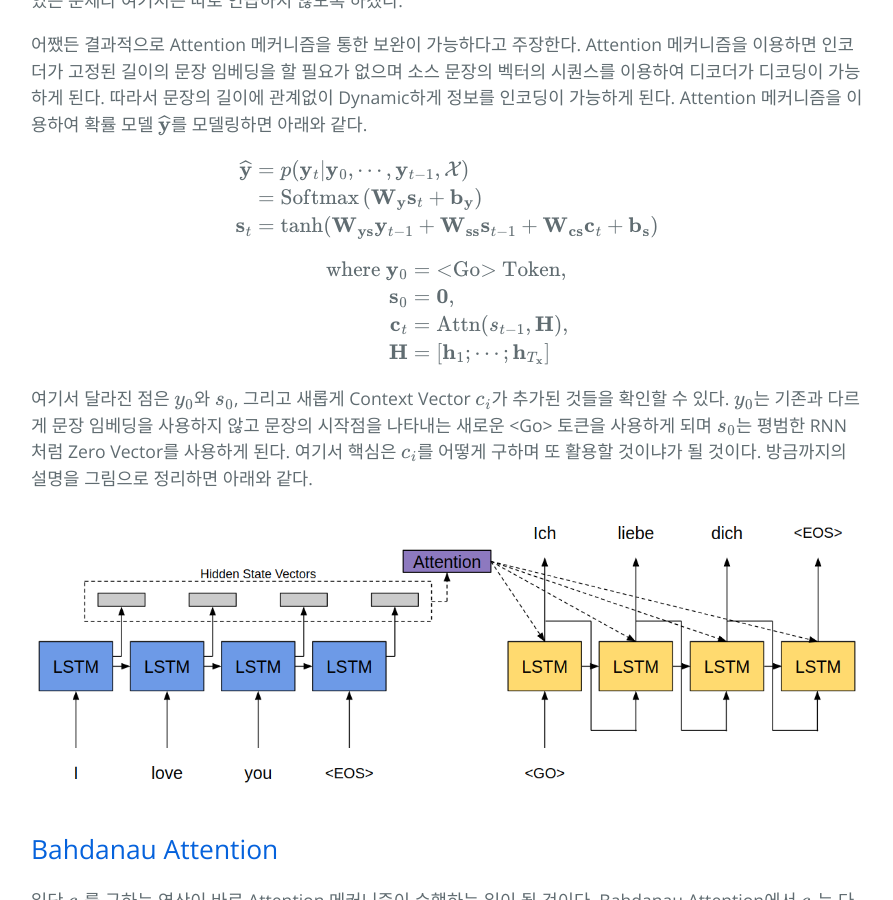
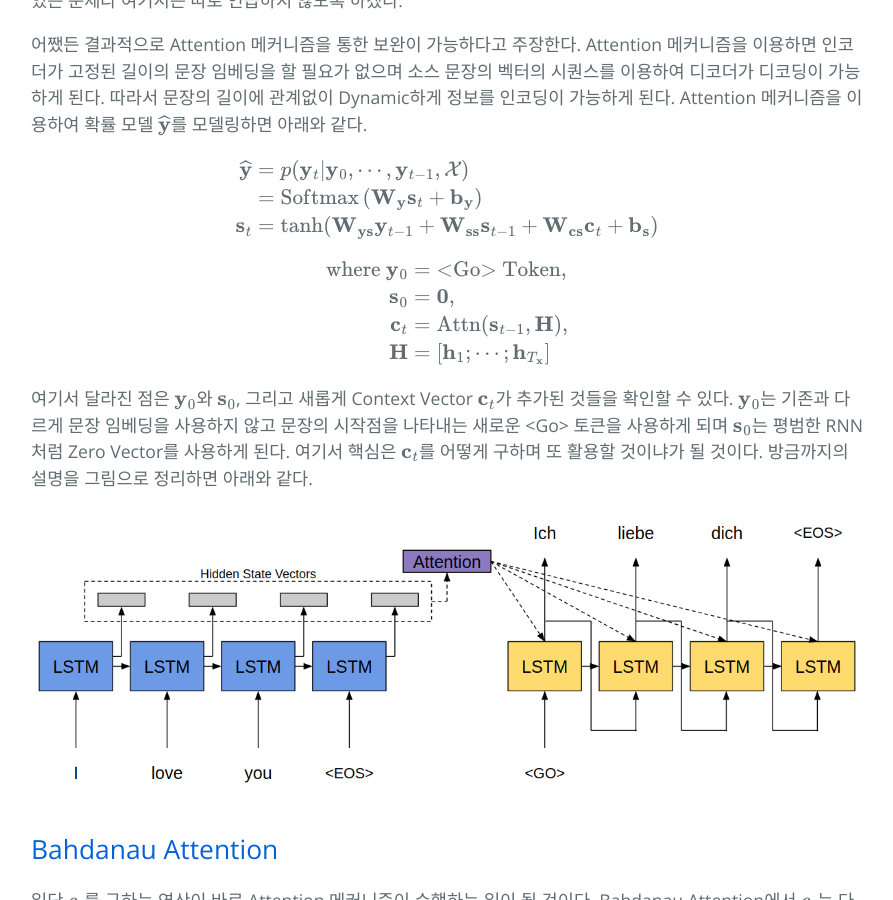
Before and after one commit to hcnoh/hcnoh.github.io, a Jekyll site: the page built from _posts/2018-12-11-bahdanau-attention.md, in a window 1280 px wide and 900 px high, scrolled down 2872 px. Shown: the whole window, without its empty margins (193-1086 px from the left). Built offline with Jekyll 4.4.1, drawn with Linux system fonts in a browser that asks for light colours; formulas are drawn with MathJax 3; comment, search, counter and statistics services are not loaded.

Commit message:
Update 2018-12-11-bahdanau-attention.md

```diff
--- a/_posts/2018-12-11-bahdanau-attention.md
+++ b/_posts/2018-12-11-bahdanau-attention.md
@@ -99,12 +99,12 @@ $$
 \text{where} \
 \mathbf{y}_0 & = \text{<Go> Token}, \\
 \mathbf{s}_0 & = \mathbf{0}, \\
-\mathbf{c}_t & = \text{Attn}(s_{t-1}, \mathbf{H}), \\
+\mathbf{c}_t & = \text{Attn}(\mathbf{s}_{t-1}, \mathbf{H}), \\
 \mathbf{H} & = [\mathbf{h}_{1}; \cdots ; \mathbf{h}_{T_{\mathbf{x}}}]
 \end{align*}
 $$
 
-여기서 달라진 점은 $$y_0$$와 $$s_0$$, 그리고 새롭게 Context Vector $$c_i$$가 추가된 것들을 확인할 수 있다. $$y_0$$는 기존과 다르게 문장 임베딩을 사용하지 않고 문장의 시작점을 나타내는 새로운 \<Go> 토큰을 사용하게 되며 $$s_0$$는 평범한 RNN처럼 Zero Vector를 사용하게 된다. 여기서 핵심은 $$c_i$$를 어떻게 구하며 또 활용할 것이냐가 될 것이다. 방금까지의 설명을 그림으로 정리하면 아래와 같다.
+여기서 달라진 점은 $$\mathbf{y}_0$$와 $$\mathbf{s}_0$$, 그리고 새롭게 Context Vector $$\mathbf{c}_t$$가 추가된 것들을 확인할 수 있다. $$\mathbf{y}_0$$는 기존과 다르게 문장 임베딩을 사용하지 않고 문장의 시작점을 나타내는 새로운 \<Go> 토큰을 사용하게 되며 $$\mathbf{s}_0$$는 평범한 RNN처럼 Zero Vector를 사용하게 된다. 여기서 핵심은 $$\mathbf{c}_t$$를 어떻게 구하며 또 활용할 것이냐가 될 것이다. 방금까지의 설명을 그림으로 정리하면 아래와 같다.
 
 ![](/assets/img/2018-12-11-tacotron/03.png)
 
```
